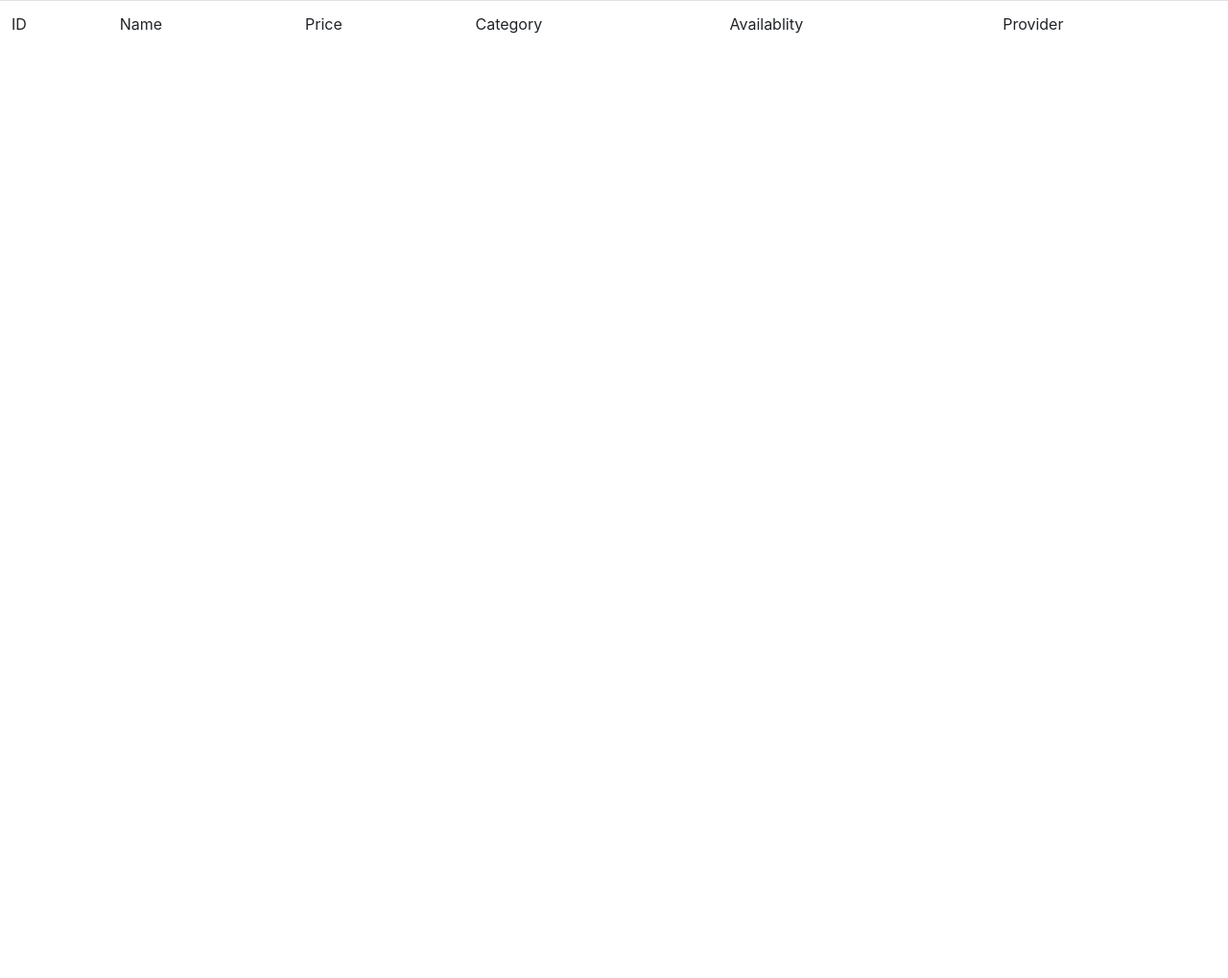
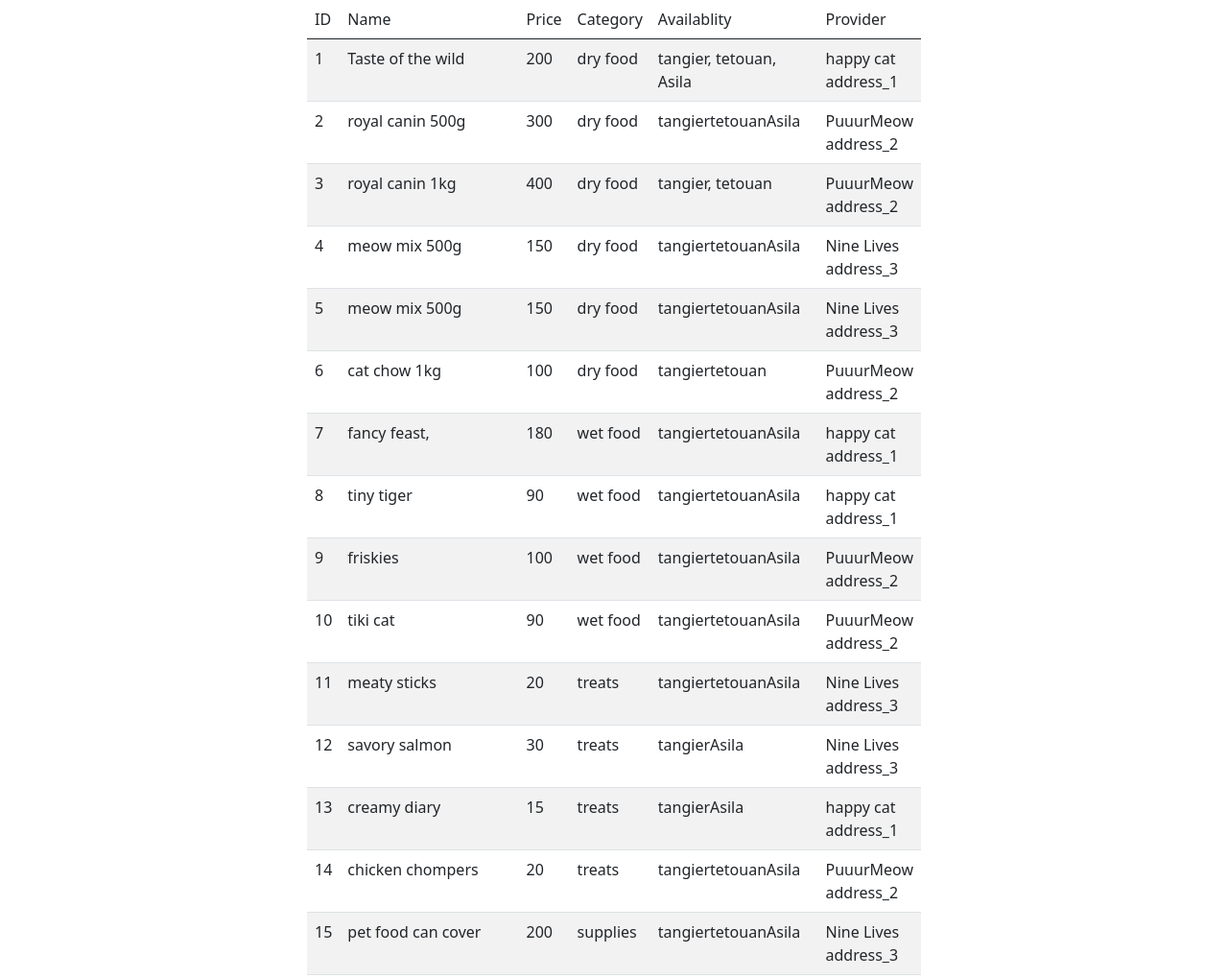
Before and after one commit to NadaBouyahya/products_json_brief, a plain HTML site: page index.html in a window 1280 px wide. Shown: the top 1019 px of the page at 96% size. Before the commit the page ends 800 px from the top, so only its background shows below. Drawn offline with nearby package versions, Linux system fonts and the light colour scheme.

Commit message:
.get + add to html table

```diff
--- a/index.html
+++ b/index.html
@@ -6,10 +6,11 @@
     <meta name="viewport" content="width=device-width, initial-scale=1.0">
     <title>Document</title>
     <script src="jquery.js"></script>
-    <link rel="stylesheet" href="bootstrap-5.1.3-dist/bootstrap-5.1.3-dist/css/bootstrap.min.css">
+    <link href="https://cdn.jsdelivr.net/npm/bootstrap@5.0.2/dist/css/bootstrap.min.css" rel="stylesheet" integrity="sha384-EVSTQN3/azprG1Anm3QDgpJLIm9Nao0Yz1ztcQTwFspd3yD65VohhpuuCOmLASjC" crossorigin="anonymous">
+    <link rel="stylesheet" href="style.css">
 </head>
 <body>
-    <table class="table table-striped">
+    <table id="myTable" class="table table-striped">
         <thead>
                 <td>ID</td>
                 <td>Name</td>
@@ -19,7 +20,7 @@
                 <td>Provider</td>
         </thead>
 
-        <tbody>
+        <tbody id="Tbody">
 
         </tbody>
     </table>
--- a/products.json
+++ b/products.json
@@ -4,7 +4,7 @@
         "name": "Taste of the wild",
         "price": 200,
         "category": "dry food",
-        "availablity": ["tangier", "tetouan", "Asila"],
+        "availablity": ["tangier, ", "tetouan, ", "Asila"],
         "provider": {
                     "company name": "happy cat",
                     "adress": "address_1"
@@ -32,7 +32,7 @@
         "name": "royal canin 1kg",
         "price": 400,
         "category": "dry food",
-        "availablity": ["tangier", "tetouan"],
+        "availablity": ["tangier, ", "tetouan"],
         "provider": {
                     "company name": "PuuurMeow",
                     "adress": "address_2"
--- a/script.js
+++ b/script.js
@@ -1 +1,52 @@
-alert("lol");
+var globalData;
+
+// function bringData (){
+//     $.ajax({
+//         url:"products.json",
+//         success: function (data){
+//             // console.log(data);
+//             globalData = data;
+
+//         }
+//     })
+// }
+
+// bringData();
+
+// //add data to table
+
+// function fillTable(){
+//     globalData.forEach(element => {
+
+//     });
+// }
+
+function bringData(){
+    $.get("products.json", function(data){
+        console.log(data);
+        globalData = data;
+        fillTable()
+    });
+}
+
+bringData();
+
+// fill html table from json file
+
+function fillTable(){
+    globalData.forEach(element => {
+        var provider_info = element.provider["company name"] +'<br>'+ element.provider["adress"];
+        // console.log(element);
+        $('#Tbody').append($('<tr>')
+        .append($('<td>').append(element.id))
+        .append($('<td>').append(element.name))
+        .append($('<td>').append(element.price))
+        .append($('<td>').append(element.category))
+        .append($('<td>').append(element.availablity))
+        .append($('<td>').append(provider_info))
+
+
+
+
+    )});
+}
--- /dev/null
+++ b/style.css
@@ -0,0 +1,8 @@
+body{
+    display: flex;
+    justify-content: center;
+}
+
+table{
+    width: 50% !important;
+}
```
